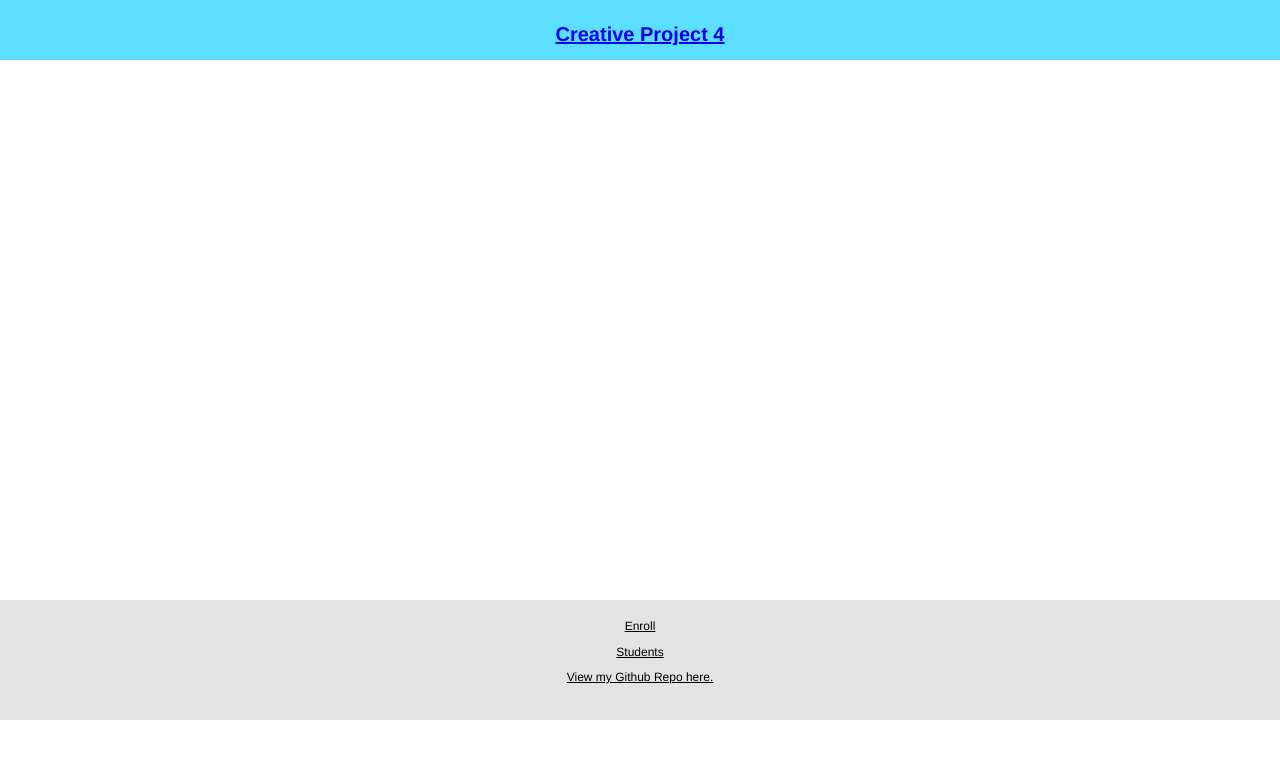
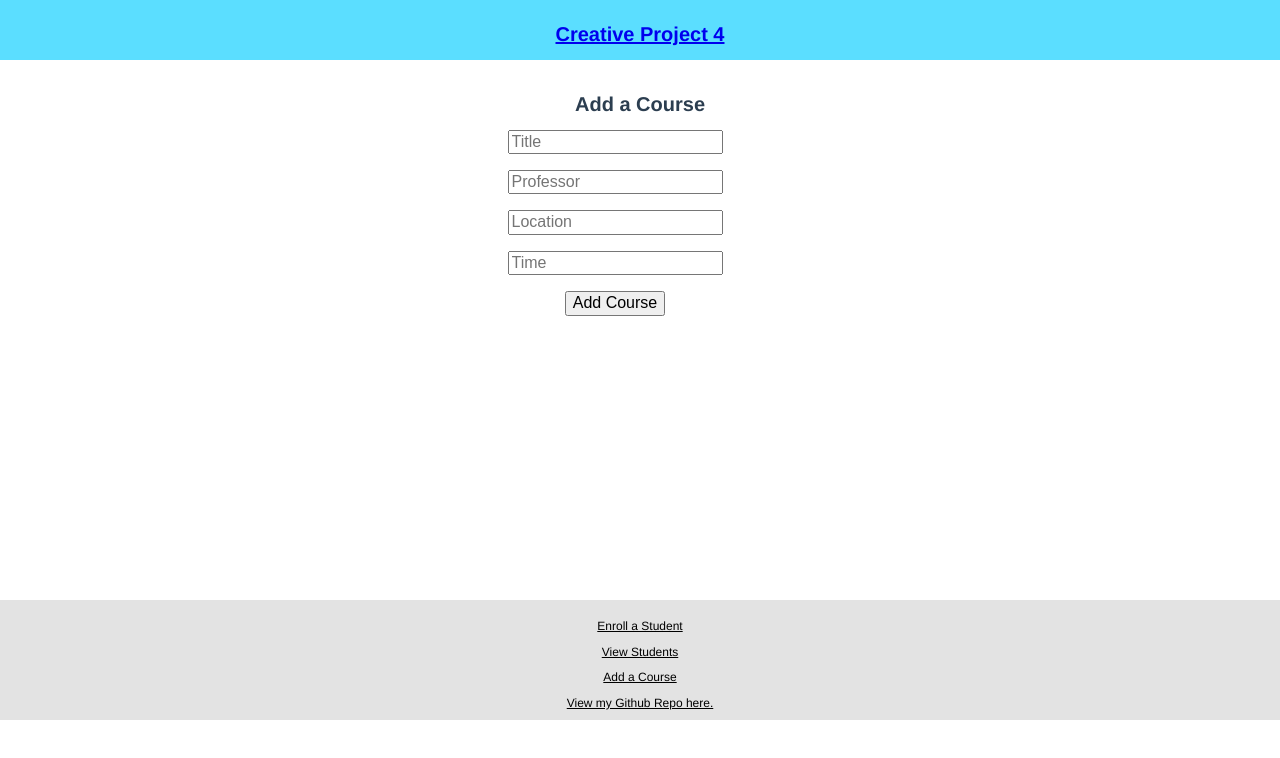
Before and after one commit to adamscott95/creative-project-4, a Vue app in the folder front-end/: page /addcourse in a window 1280 px wide. Shown: the top 758 px of the page. Built offline with nearby package versions, Linux system fonts and the light colour scheme.

Commit message:
Added courses

```diff
--- a/front-end/src/App.vue
+++ b/front-end/src/App.vue
@@ -10,9 +10,11 @@
     </div>
 
     <div class="footer">
-      <router-link to="/enroll">Enroll</router-link>
+      <router-link to="/enroll">Enroll a Student</router-link>
       <p></p>
-      <router-link to="/students">Students</router-link>
+      <router-link to="/students">View Students</router-link>
+      <p></p>
+      <router-link to="/addcourse">Add a Course</router-link>
       <p></p>
       <a href="https://github.com/adamscott95/creative-project-4"><p>View my Github Repo here.</p></a>
     </div>
--- a/front-end/src/router/index.js
+++ b/front-end/src/router/index.js
@@ -3,6 +3,7 @@ import VueRouter from 'vue-router'
 import Home from '../views/Home.vue'
 import Enroll from '../views/Enroll.vue'
 import Students from '../views/Students.vue'
+import AddCourse from '../views/AddCourse.vue'
 
 Vue.use(VueRouter)
 
@@ -21,6 +22,11 @@ Vue.use(VueRouter)
     path:'/students',
     name: 'Students',
     component: Students
+  },
+  {
+    path:'/addcourse',
+    name: 'AddCourse',
+    component: AddCourse
   }
 ]
 
--- /dev/null
+++ b/front-end/src/views/AddCourse.vue
@@ -0,0 +1,110 @@
+<template>
+    <div>
+      <h1>Add a Course</h1>
+    <div class="add">
+      <div class="form">
+        <input v-model="title" placeholder="Title">
+        <p></p>
+        <input v-model="professor" placeholder="Professor">
+        <p></p>
+        <input v-model="location" placeholder="Location">
+        <p></p>
+        <input v-model="time" placeholder="Time">
+        <p></p>
+        <button @click="upload">Add Course</button>
+      </div>
+      <div class="upload" v-if="addItem">
+        <h2>{{addItem.title}}</h2>
+        <img :src="addItem.path" />
+      </div>
+    </div>
+</div>
+</template>
+
+<script>
+import axios from 'axios';
+export default {
+  name: 'AddCourse',
+  data() {
+    return {
+      title: "",
+      professor: "",
+      location: "",
+      time: "",
+      addCourse: null,
+    }
+  },
+  methods: {
+    async upload() {
+      try {
+        let r1 = await axios.post('/api/courses', {
+          title: this.title,
+          professor: this.professor,
+          location: this.location,
+          time: this.time
+        });
+        this.addStudent = r1.data;
+      } catch (error) {
+        console.log(error);
+      }
+    },
+  }
+}
+</script>
+
+<style scoped>
+.image h2 {
+  font-style: italic;
+  font-size: 1em;
+}
+
+.heading {
+  display: flex;
+  margin-bottom: 20px;
+  margin-top: 20px;
+  justify-content: center;
+}
+
+.heading h2 {
+  margin-top: 8px;
+  margin-left: 10px;
+}
+
+.add,
+.edit {
+  display: flex;
+  justify-content: center;
+}
+
+.circle {
+  border-radius: 50%;
+  width: 18px;
+  height: 18px;
+  padding: 8px;
+  background: #333;
+  color: #fff;
+  text-align: center
+}
+
+/* Form */
+input,
+textarea,
+select,
+button {
+  font-family: 'Montserrat', sans-serif;
+  font-size: 1em;
+}
+
+.form {
+  margin-right: 50px;
+}
+
+/* Uploaded images */
+.upload h2 {
+  margin: 0px;
+}
+
+.upload img {
+  max-width: 300px;
+}
+</style>
--- a/front-end/src/views/Home.vue
+++ b/front-end/src/views/Home.vue
@@ -1,15 +1,64 @@
 <template>
 <div>
       <h1>Welcome to Hogwarts!</h1>
+      <p></p>
+      <h1>Courses Offered at Hogwarts:</h1>
+  <section class="course-gallery">
+    <div v-for="course in courses" :key="course.id">
+      <div class="course">
+        <h2>Title: {{course.title}}</h2>
+        <h2>Professor: {{course.professor}}</h2>
+        <h2>Location: {{course.location}}</h2>
+        <h2>Time: {{course.time}}</h2>
+      </div>
+      <p></p>
+    </div>
+  </section>
 </div>
 </template>
 
 <script>
-// @ is an alias to /src
-
+import axios from 'axios';
 export default {
   name: 'Home',
-  components: {
+  data () {
+    return {
+      courses: [],
+    }
+  },
+  created() {
+    this.getCourses();
+  },
+  methods: {
+    async getCourses() {
+      try {
+        let response = await axios.get("/api/courses");
+        this.courses = response.data;
+        return true;
+      } catch (error) {
+        console.log(error);
+      }
+    },
   }
 }
 </script>
+
+<style scoped>
+
+.course {
+    background-color: rgb(225, 250, 215);
+    display: flex;
+    flex-direction: column;
+    align-items: center;
+    width: 300px;
+    padding: 2%;
+}
+
+.course-gallery {
+    display: flex;
+    justify-content: center;
+    align-items: center;
+    flex-direction: column;
+}
+
+</style>
```
Also changed, not shown: 1 other file (tests, documents, lock files or other folders).
